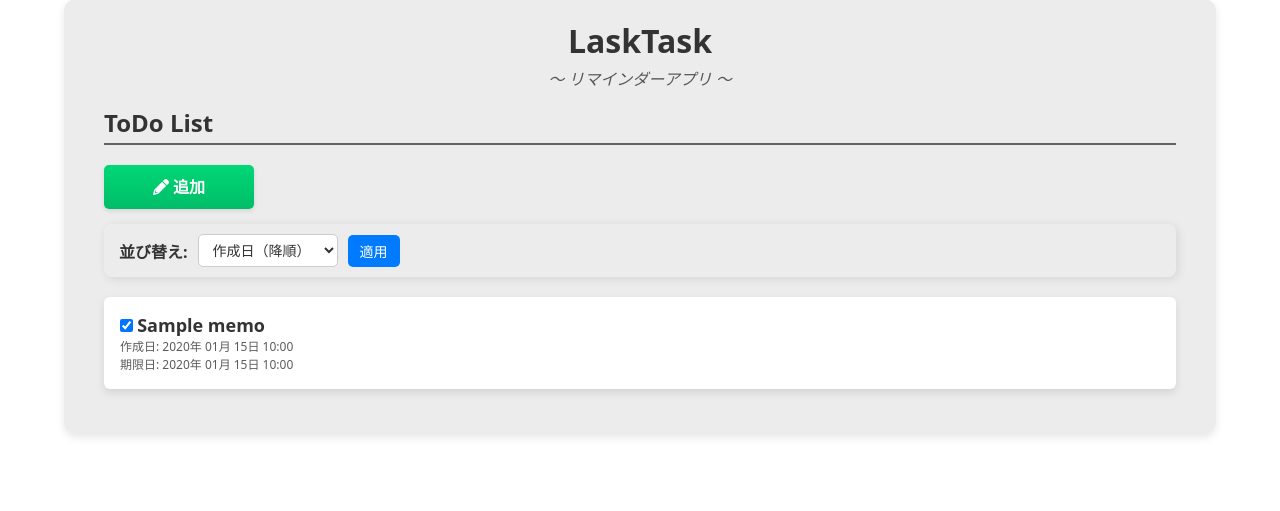
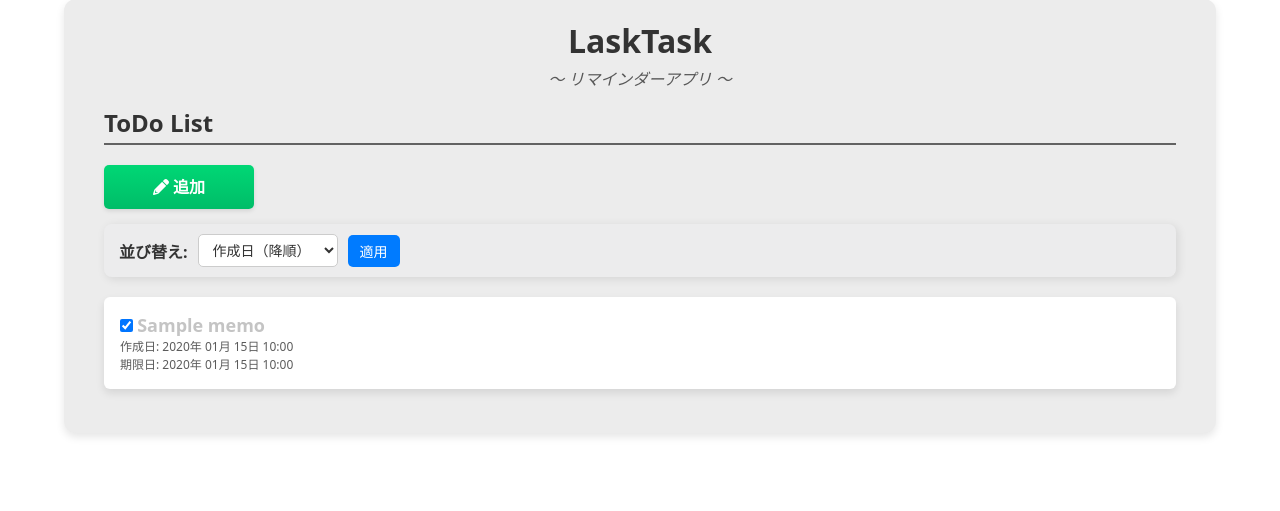
Before and after one commit to KinuGra/docker-flask-todo, a Flask app: page / in a window 1280 px wide. Shown: the part 41-552 px from the top of the page. Run offline with Flask 3, Linux system fonts and the light colour scheme; tables that the repository leaves empty hold one stand-in row (values such as "Sample post").

Commit message:
完了したタスクのタイトルの色を変更して視認性を向上

```diff
--- a/app/static/css/index.css
+++ b/app/static/css/index.css
@@ -79,3 +79,7 @@
         background: #0056b3;
     }
 }
+
+.completed-title {
+    color: rgb(196, 196, 196); /* 斜線が見やすくなるように色を変更 */
+}
--- a/app/templates/index.html
+++ b/app/templates/index.html
@@ -50,7 +50,7 @@
                                 {% if memo.completed %}checked{% endif %}>
 
                         <!-- タスク名  既存-->
-                        <a href="{{ url_for('view_memo', memo_id=memo.id) }}">{{ memo.title }}</a>
+                        <a href="{{ url_for('view_memo', memo_id=memo.id) }}" class="{% if memo.completed %}completed-title{% endif %}">{{ memo.title }}</a>
                         <p class="small">作成日: {{ memo.created_at.strftime('%Y年 %m月 %d日 %H:%M') }}</p>
                         {% if memo.deadline %}
                         <p class="small">期限日: {{ memo.deadline.strftime('%Y年 %m月 %d日 %H:%M') }}</p>
```
